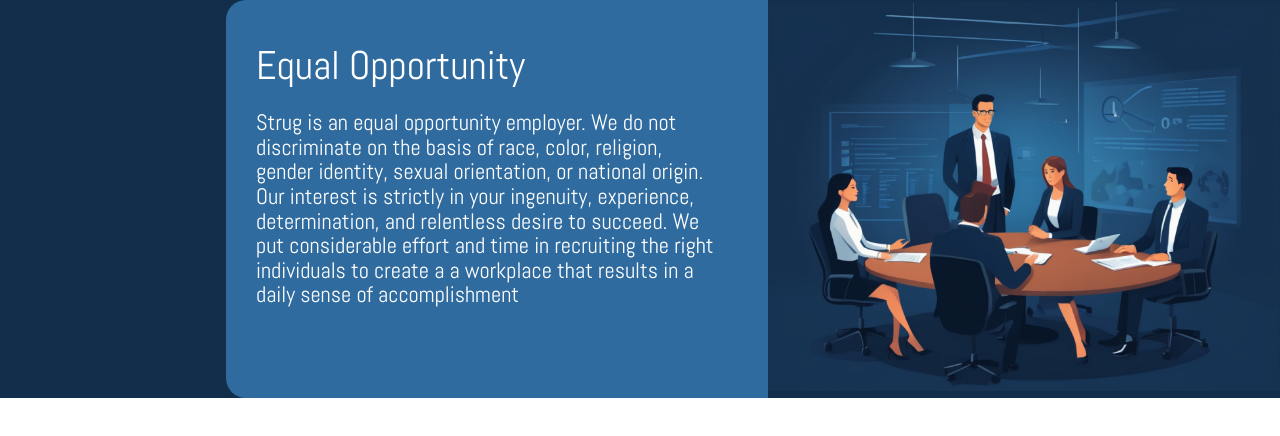
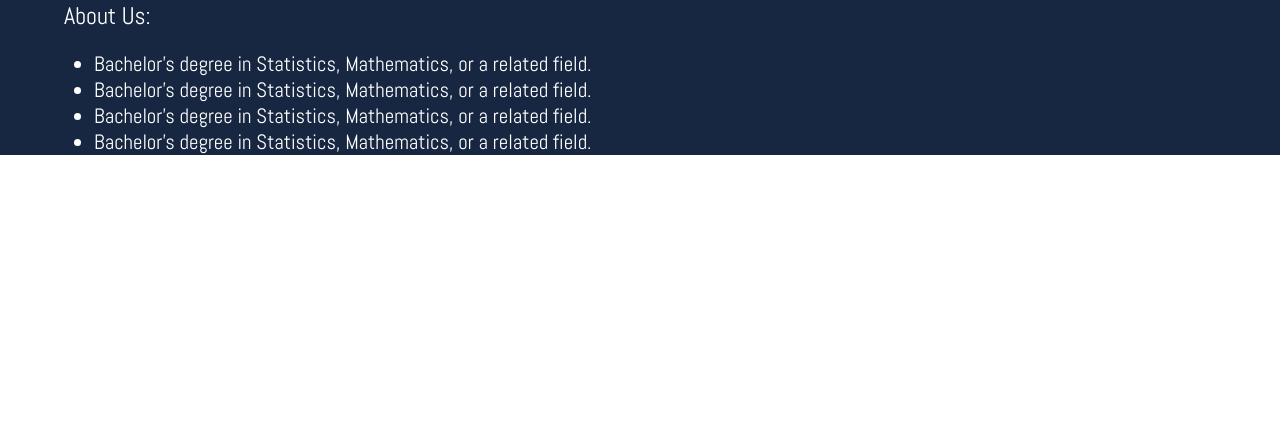
Before and after one commit to NisanduTMP/Proj1, a React (Create React App) app: page / in a window 1280 px wide. Shown: the top 436 px of the page. Built offline with nearby package versions, Linux system fonts and the light colour scheme; a web font is replaced by a local one.

Commit message:
Add text components in career pages

```diff
--- /dev/null
+++ b/src/components/career/text1/text1.css
@@ -0,0 +1,20 @@
+.text1-main{
+    width:90%;
+    margin-left: auto;
+    margin-right: auto;
+}
+
+.text1-h,.text1-p{
+    color:#fff;
+}
+
+.text1-h{
+    font-weight: 400;
+    font-size: 1.5rem;
+    margin-bottom: 20px;
+}
+
+.text1-p{
+    font-size: 1.3rem;
+    margin-bottom: 50px;
+}
--- /dev/null
+++ b/src/components/career/text1/text1.js
@@ -0,0 +1,10 @@
+import React from "react";
+import styles from "./text1.css"
+export default function Text1({data}){
+    return(
+        <div className="text1-main" style={{backgroundColor:data.bgcolor}}>
+            <h1 className="text1-h">{data.title}</h1>
+            <p className="text1-p">{data.des}</p>
+        </div>
+    )
+}
--- /dev/null
+++ b/src/components/career/text2/text2.css
@@ -0,0 +1,21 @@
+.text2-main{
+    width:90%;
+    margin-left: auto;
+    margin-right: auto;
+}
+
+.text2-h{
+    color:#fff;
+}
+
+.text2-h{
+    font-weight: 400;
+    font-size: 1.5rem;
+    margin-bottom: 20px;
+}
+
+.text2-ul{
+    margin-left: 30px;
+    color:#fff;
+    font-size: 1.3rem;
+}
--- /dev/null
+++ b/src/components/career/text2/text2.js
@@ -0,0 +1,14 @@
+import React from "react";
+import styles from "./text2.css"
+export default function Text2({data}){
+    return(
+        <div className="text2-main" style={{backgroundColor:data.bgcolor}}>
+            <h1 className="text2-h">{data.title}</h1>
+            <ul className="text2-ul">
+                {data.items.map((i)=>(
+                    <li>{i}</li>
+                ))}
+            </ul>
+        </div>
+    )
+}
--- /dev/null
+++ b/src/pages/career/Career.css
@@ -0,0 +1,7 @@
+/*
+    DUMMY CSS CODES
+*/
+.career-main{
+    background-color: #172741;
+    height:100%;
+}
--- a/src/pages/career/Career.js
+++ b/src/pages/career/Career.js
@@ -1,7 +1,9 @@
 import React from "react";
 import Banner from "../../components/career/banner/banner";
 import Card from "../../components/career/card/card";
-
+import Text1 from "../../components/career/text1/text1";
+import Text2 from "../../components/career/text2/text2";
+import styles from './Career.css'
 export default function Career(){
     const obj = {
         bgcolor:"#172741",
@@ -15,10 +17,27 @@
         des:"Strug is an equal opportunity employer. We do not discriminate on the basis of race, color, religion, gender identity, sexual orientation, or national origin. Our interest is strictly in your ingenuity, experience, determination, and relentless desire to succeed. We put considerable effort and time in recruiting the right individuals to create a a workplace that results in a daily sense of accomplishment",
         img:"/img/career/row1/banner2.png"
     };
+    const txtob = {
+        bgcolor:"#172741",
+        title:"About Us:",
+        des:"Strug is a dynamic platform connecting employers with on-demand workers, individuals seeking affordable services like automotive care, and people looking to pick up extra shifts in their free time. Our mission is to simplify and enhance the way people find work and access affordable services."
+    }
+    const txt2ob = {
+        bgcolor:"#172741",
+        title:"About Us:",
+        items:[
+            "Bachelor’s degree in Statistics, Mathematics, or a related field.",
+            "Bachelor’s degree in Statistics, Mathematics, or a related field.",
+            "Bachelor’s degree in Statistics, Mathematics, or a related field.",
+            "Bachelor’s degree in Statistics, Mathematics, or a related field."
+        ]
+    }
     return (
-        <div>
+        <div className="career-main">
             {/* <Banner data={obj}/> */}
-            <Card data={cardob}/>
+            {/* <Card data={cardob}/> */}
+            {/* <Text1 data={txtob}/> */}
+            <Text2 data={txt2ob}/>
         </div>
     )
 }
```
